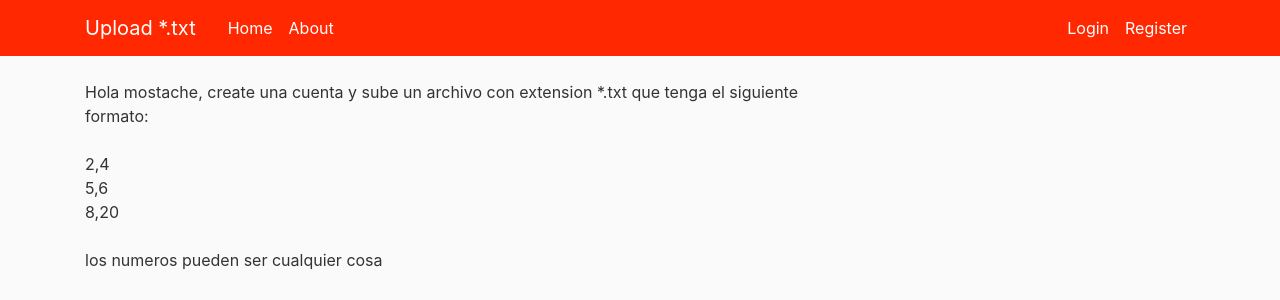
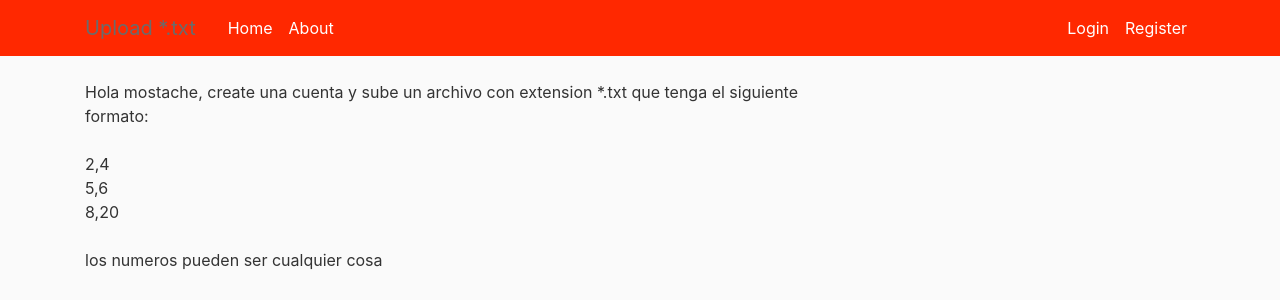
Before and after one commit to rmerlob87/upload_txt_site, a Flask app: page / in a window 1280 px wide, with the pointer over the restyled element. Shown: the top 300 px of the page. Run offline with Flask 2, Linux system fonts and the light colour scheme; data that the repository does not hold is empty; some libraries are stand-ins or nearby versions.

Commit message:
cleaned up import

```diff
--- a/upload_txt_site/__init__.py
+++ b/upload_txt_site/__init__.py
@@ -1,8 +1,7 @@
 from flask import Flask
 from flask_sqlalchemy import SQLAlchemy
 from flask_bcrypt import Bcrypt
-from flask_login import LoginManager
-import flask_login
+from flask_login import LoginManager, current_user
 from flask_mail import Mail
 from flask_admin import Admin
 from upload_txt_site.config import Config
--- a/upload_txt_site/static/main.css
+++ b/upload_txt_site/static/main.css
@@ -26,6 +26,10 @@ h1, h2, h3, h4, h5, h6 {
 
 .site-header .navbar-nav .nav-link.active {
   font-weight: 500;
+}
+
+.site-header .navbar-brand:hover {
+  color: #6b6b6b;
 }
 
 .content-section {
```
Also changed, not shown: 2 other files.
